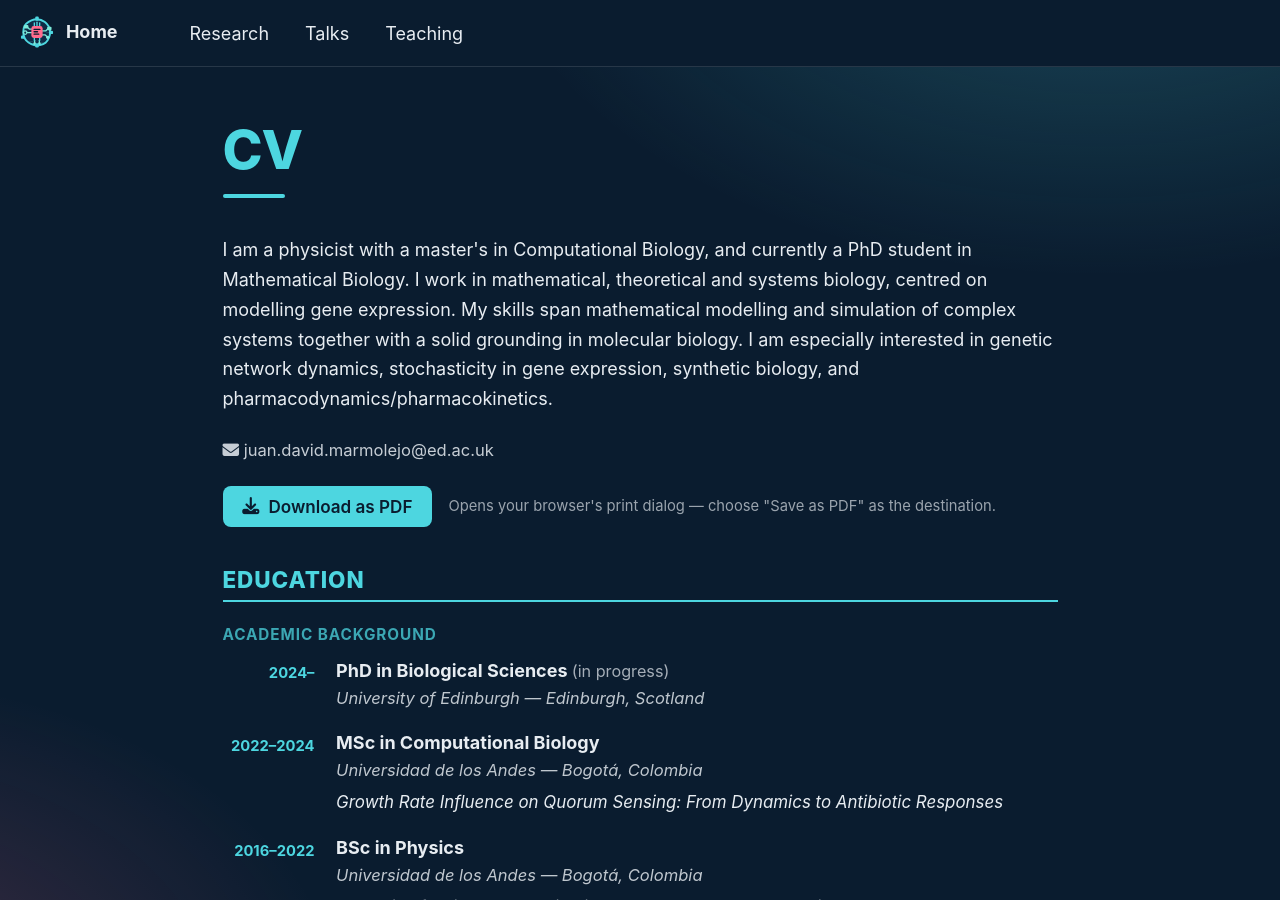
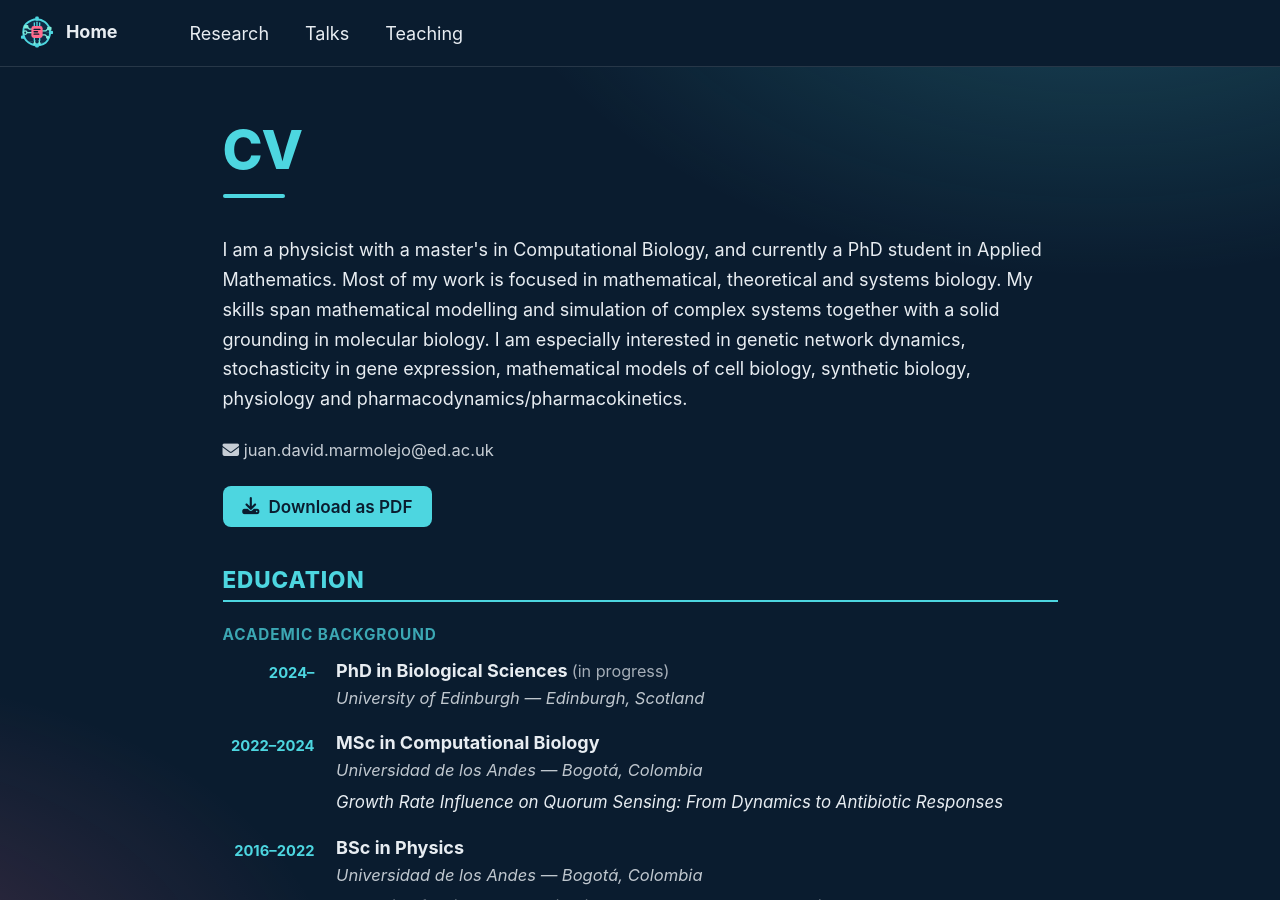
Before and after one commit to jdmarmolejo/jdmarmolejo.github.io, a Jekyll site: the page built from _pages/cv.md, in a window 1280 px wide and 900 px high. Built offline with Jekyll 4.4.1, drawn with Linux system fonts in a browser that asks for light colours; a script bundle is joined from its source files by our own code; library files that are not in the unit come from our copies.

Commit message:
Update cv.md

```diff
--- a/_pages/cv.md
+++ b/_pages/cv.md
@@ -21,11 +21,11 @@ redirect_from:
 <div class="cv-intro">
   <p>
     I am a physicist with a master's in Computational Biology, and currently a PhD student in
-    Mathematical Biology. I work in mathematical, theoretical and systems biology, centred on
-    modelling gene expression. My skills span mathematical modelling and simulation of complex
-    systems together with a solid grounding in molecular biology. I am especially interested in
-    genetic network dynamics, stochasticity in gene expression, synthetic biology, and
-    pharmacodynamics/pharmacokinetics.
+    Applied Mathematics. Most of my work is focused in mathematical, theoretical and systems
+    biology. My skills span mathematical modelling and simulation of complex systems together
+    with a solid grounding in molecular biology. I am especially interested in
+    genetic network dynamics, stochasticity in gene expression, mathematical models of cell biology,
+    synthetic biology, physiology and pharmacodynamics/pharmacokinetics.
   </p>
   <p class="cv-intro__contact">
     <i class="fa fa-envelope" aria-hidden="true"></i> {{ site.author.email }}
@@ -34,7 +34,6 @@ redirect_from:
     <button type="button" class="cv-download-btn" onclick="window.print()">
       <i class="fa fa-download" aria-hidden="true"></i> Download as PDF
     </button>
-    <span class="cv-actions__hint">Opens your browser's print dialog — choose "Save as PDF" as the destination.</span>
   </div>
 </div>
 
```
